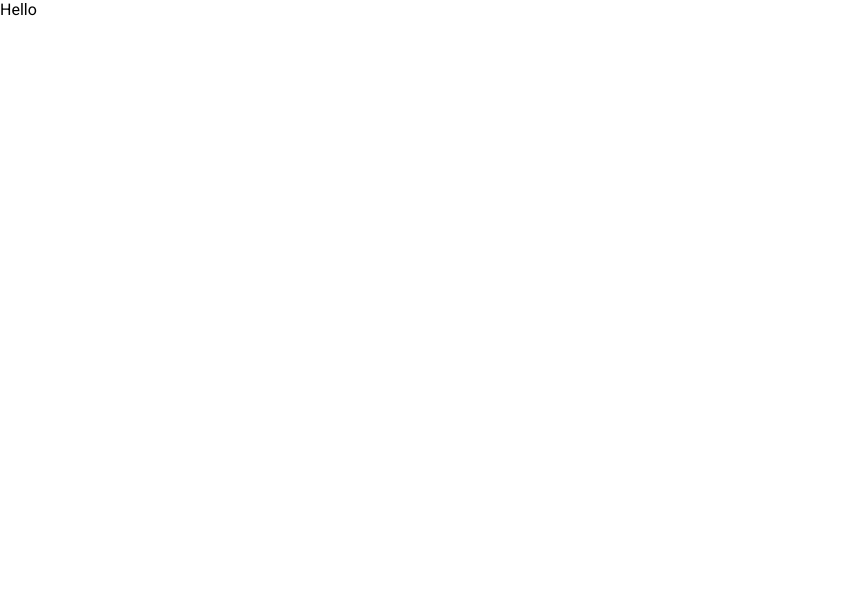
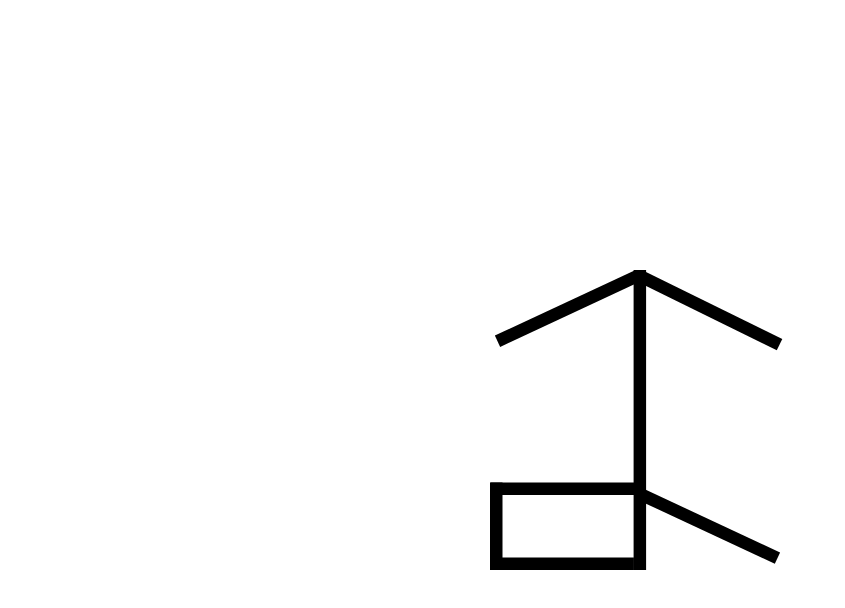
Before and after one commit to MatijaNovosel/cistercian-game, a Vue app: page / in a window 1280 px wide. Shown: the top 608 px of the page, without its empty margins (0-845 px from the left). Built offline with nearby package versions, Linux system fonts and the light colour scheme.

Commit message:
Displaying segments

```diff
--- a/src/App.vue
+++ b/src/App.vue
@@ -1,26 +1,23 @@
 <template>
-  <div>Hello</div>
+  <main>
+    <characters width="300" height="300" :number="9433" />
+  </main>
 </template>
 
 <script setup lang="ts">
-//
+import characters from "./components/characters.vue";
 </script>
 
 <style scoped>
-.bottom-right {
-  position: fixed;
-  bottom: 25px;
-  right: 25px;
-  display: flex;
-  gap: 10px;
+.character {
+  position: absolute;
 }
 
-.result {
-  position: absolute;
-  font-size: 64px;
-  font-weight: bold;
-  color: white;
-  top: 25px;
-  left: 25px;
+main {
+  padding: 20px;
+  display: flex;
+  justify-content: center;
+  align-items: center;
+  height: 100%;
 }
 </style>
--- /dev/null
+++ b/src/components/characters.vue
@@ -0,0 +1,401 @@
+<template>
+  <svg
+    id="eG4Patds6LK1"
+    xmlns="http://www.w3.org/2000/svg"
+    xmlns:xlink="http://www.w3.org/1999/xlink"
+    viewBox="0 0 300 300"
+    shape-rendering="geometricPrecision"
+    text-rendering="geometricPrecision"
+  >
+    <!-- Up left diagonal 2 -->
+    <rect
+      v-if="layout.uld2 === 1"
+      width="10.6968"
+      height="262.271"
+      rx="0"
+      ry="0"
+      transform="matrix(-.51543 1.04876-.531185-.261061 152.97663 67.091148)"
+      stroke-width="0"
+    />
+    <!-- Up right diagonal 2 -->
+    <rect
+      v-if="layout.urd2 === 1"
+      width="10.6968"
+      height="262.271"
+      rx="0"
+      ry="0"
+      transform="matrix(.493859 1.05908-.536416 0.250135 290.335686 1.377558)"
+      stroke-width="0"
+    />
+    <!-- Down right diagonal 2 -->
+    <rect
+      v-if="layout.drd2 === 1"
+      width="10.6968"
+      height="262.271"
+      rx="0"
+      ry="0"
+      transform="matrix(.493859-1.05908 0.536416 0.250135 144.135783 228.14682)"
+      stroke-width="0"
+    />
+    <!-- Down left diagonal 2 -->
+    <rect
+      v-if="layout.dld2 === 1"
+      width="10.6968"
+      height="262.271"
+      rx="0"
+      ry="0"
+      transform="matrix(.493859 1.05908-.536416 0.250135 145.551 216.818016)"
+      stroke-width="0"
+    />
+    <!-- Middle (m) -->
+    <rect
+      width="10.6968"
+      height="262.271"
+      rx="0"
+      ry="0"
+      transform="matrix(1.16857 0 0 1.14385 143.599 0)"
+      stroke-width="0"
+    />
+    <!-- Down right diagonal (drd) -->
+    <rect
+      v-show="layout.drd1 === 1"
+      width="10.6968"
+      height="262.271"
+      rx="0"
+      ry="0"
+      transform="matrix(.493859 1.05908-.536416 0.250135 287.579 218.012)"
+      stroke-width="0"
+    />
+    <!-- Down left diagonal (dld) -->
+    <rect
+      v-show="layout.dld1 === 1"
+      width="10.6968"
+      height="262.271"
+      rx="0"
+      ry="0"
+      transform="matrix(.493859-1.05908 0.536416 0.250135 0.92329 228.397)"
+      stroke-width="0"
+    />
+    <!-- Up left diagonal (uld) -->
+    <rect
+      v-show="layout.uld1 === 1"
+      width="10.6968"
+      height="262.271"
+      rx="0"
+      ry="0"
+      transform="matrix(.493859 1.05908-.536416 0.250135 145.551 0)"
+      stroke-width="0"
+    />
+    <!-- Up right diagonal (urd) -->
+    <rect
+      v-show="layout.urd1 === 1"
+      width="10.6968"
+      height="262.271"
+      rx="0"
+      ry="0"
+      transform="matrix(-.51543 1.04876-.531185-.261061 292.291 69.0912)"
+      stroke-width="0"
+    />
+    <!-- Up top right (utr) -->
+    <rect
+      v-show="layout.utr === 1"
+      width="10.6968"
+      height="255.38"
+      rx="0"
+      ry="0"
+      transform="matrix(0 1.16857-.563865 0 300 0)"
+      stroke-width="0"
+    />
+    <!-- Up top left (utl) -->
+    <rect
+      v-show="layout.utl === 1"
+      width="10.6968"
+      height="255.38"
+      rx="0"
+      ry="0"
+      transform="matrix(0 1.16857-.563865 0 143.599 0)"
+      stroke-width="0"
+    />
+    <!-- Up left (ul) -->
+    <rect
+      v-show="layout.ul === 1"
+      width="10.6968"
+      height="255.38"
+      rx="0"
+      ry="0"
+      transform="matrix(-1.16857 0 0-.280852 12.099125 81.937213)"
+      stroke-width="0"
+    />
+    <!-- Up right (ur) -->
+    <rect
+      v-show="layout.ur === 1"
+      width="10.6968"
+      height="255.38"
+      rx="0"
+      ry="0"
+      transform="matrix(-1.16857 0 0-.280852 300.099 81.937213)"
+      stroke-width="0"
+    />
+    <!-- Down left (dl) -->
+    <rect
+      v-show="layout.dl === 1"
+      width="10.6968"
+      height="255.38"
+      rx="0"
+      ry="0"
+      transform="matrix(-1.16857 0 0-.319133 12.5 294)"
+      stroke-width="0"
+    />
+    <!-- Down right (dr) -->
+    <rect
+      v-show="layout.dr === 1"
+      width="10.6968"
+      height="255.38"
+      rx="0"
+      ry="0"
+      transform="matrix(-1.16857 0 0-.319133 300.099001 294.943964)"
+      stroke-width="0"
+    />
+    <!-- Down top right (dtr) -->
+    <rect
+      v-show="layout.dtr === 1"
+      width="10.6968"
+      height="255.38"
+      rx="0"
+      ry="0"
+      transform="matrix(0-1.16857 0.563865 0 156.099 225)"
+      stroke-width="0"
+    />
+    <!-- Up bottom right (ubr) -->
+    <rect
+      v-show="layout.ubr === 1"
+      width="10.6968"
+      height="255.38"
+      rx="0"
+      ry="0"
+      transform="matrix(0-1.16857 0.563865 0 156 82.25)"
+      stroke-width="0"
+    />
+    <!-- Up bottom left (ubl) -->
+    <rect
+      v-show="layout.ubl === 1"
+      width="10.6968"
+      height="255.38"
+      rx="0"
+      ry="0"
+      transform="matrix(0-1.16857 0.563865 0 5.84864 82.25)"
+      stroke-width="0"
+    />
+    <!-- Down top left (dtl) -->
+    <rect
+      v-show="layout.dtl === 1"
+      width="10.6968"
+      height="255.38"
+      rx="0"
+      ry="0"
+      transform="matrix(0-1.16857 0.563865 0 0.598639 225)"
+      stroke-width="0"
+    />
+    <!-- Down bottom left (dbl) -->
+    <rect
+      v-show="layout.dbl === 1"
+      width="10.6968"
+      height="255.38"
+      rx="0"
+      ry="0"
+      transform="matrix(0-1.16857 0.563865 0-.092051 300)"
+      stroke-width="0"
+    />
+    <!-- Down bottom right (dbr) -->
+    <rect
+      v-show="layout.dbr === 1"
+      width="10.6968"
+      height="255.38"
+      rx="0"
+      ry="0"
+      transform="matrix(0 1.16857-.563865 0 300.099 287.5)"
+      stroke-width="0"
+    />
+  </svg>
+</template>
+
+<script lang="ts" setup>
+import { ref, watch } from "vue";
+
+const props = defineProps<{
+  number: number;
+}>();
+
+const layout = ref({
+  // Up left
+  ubl: 0, // Up bottom left
+  ul: 0, // Up left
+  utl: 0, // Up top left
+  uld1: 0, // Up left diagonal 1,
+  uld2: 0, // Up left diagonal 2,
+  // Up right
+  ubr: 0, // Up bottom right
+  ur: 0, // Up right
+  utr: 0, // Up top right
+  urd1: 0, // Up right diagonal 1
+  urd2: 0, // Up right diagonal 2
+  // Down left
+  dbl: 0, // Down bottom left
+  dl: 0, // Down left
+  dtl: 0, // Down top left
+  dld1: 0, // Down left diagonal 1
+  dld2: 0, // Down left diagonal 2
+  // Down right
+  dbr: 0, // Down bottom right
+  dr: 0, // Down right
+  dtr: 0, // Down top right
+  drd1: 0, // Down right diagonal 1
+  drd2: 0 // Down right diagonal 2
+});
+
+const handleLayout = (n: number) => {
+  const padded = n.toString().padStart(4, "0");
+  const [ones, tens, hundreds, thousands] = padded
+    .split("")
+    .reverse()
+    .map((n) => +n);
+  switch (ones) {
+    case 1:
+      layout.value.utr = 1;
+      break;
+    case 2:
+      layout.value.ubr = 1;
+      break;
+    case 3:
+      layout.value.urd1 = 1;
+      break;
+    case 4:
+      layout.value.urd2 = 1;
+      break;
+    case 5:
+      layout.value.utr = 1;
+      layout.value.urd2 = 1;
+      break;
+    case 6:
+      layout.value.ur = 1;
+      break;
+    case 7:
+      layout.value.utr = 1;
+      layout.value.ur = 1;
+      break;
+    case 8:
+      layout.value.ubr = 1;
+      layout.value.ur = 1;
+      break;
+    case 9:
+      layout.value.utr = 1;
+      layout.value.ubr = 1;
+      layout.value.ur = 1;
+      break;
+  }
+  switch (tens) {
+    case 1:
+      layout.value.utl = 1;
+      break;
+    case 2:
+      layout.value.ubl = 1;
+      break;
+    case 3:
+      layout.value.uld1 = 1;
+      break;
+    case 4:
+      layout.value.uld2 = 1;
+      break;
+    case 5:
+      layout.value.utl = 1;
+      layout.value.uld2 = 1;
+      break;
+    case 6:
+      layout.value.ul = 1;
+      break;
+    case 7:
+      layout.value.utl = 1;
+      layout.value.ul = 1;
+      break;
+    case 8:
+      layout.value.ubl = 1;
+      layout.value.ul = 1;
+      break;
+    case 9:
+      layout.value.utl = 1;
+      layout.value.ubl = 1;
+      layout.value.ul = 1;
+      break;
+  }
+  switch (hundreds) {
+    case 1:
+      layout.value.dbr = 1;
+      break;
+    case 2:
+      layout.value.dtr = 1;
+      break;
+    case 3:
+      layout.value.drd1 = 1;
+      break;
+    case 4:
+      layout.value.drd2 = 1;
+      break;
+    case 5:
+      layout.value.dbr = 1;
+      layout.value.drd2 = 1;
+      break;
+    case 6:
+      layout.value.dr = 1;
+      break;
+    case 7:
+      layout.value.dbr = 1;
+      layout.value.dr = 1;
+      break;
+    case 8:
+      layout.value.dtr = 1;
+      layout.value.dr = 1;
+      break;
+    case 9:
+      layout.value.dtr = 1;
+      layout.value.dbr = 1;
+      layout.value.dr = 1;
+      break;
+  }
+  switch (thousands) {
+    case 1:
+      layout.value.dbl = 1;
+      break;
+    case 2:
+      layout.value.dtl = 1;
+      break;
+    case 3:
+      layout.value.dld1 = 1;
+      break;
+    case 4:
+      layout.value.dld2 = 1;
+      break;
+    case 5:
+      layout.value.dbl = 1;
+      layout.value.dld2 = 1;
+      break;
+    case 6:
+      layout.value.dl = 1;
+      break;
+    case 7:
+      layout.value.dbl = 1;
+      layout.value.dl = 1;
+      break;
+    case 8:
+      layout.value.dtl = 1;
+      layout.value.dl = 1;
+      break;
+    case 9:
+      layout.value.dtl = 1;
+      layout.value.dbl = 1;
+      layout.value.dl = 1;
+      break;
+  }
+};
+
+watch(() => props.number, handleLayout, { immediate: true });
+</script>
--- a/src/style.css
+++ b/src/style.css
@@ -1,8 +1,17 @@
+html {
+  height: 100%;
+}
+
 body {
   margin: 0px;
   font-family: "Roboto";
+  height: 100%;
 }
 
 canvas {
   display: block;
 }
+
+#app {
+  height: 100%;
+}
```
Also changed, not shown: src/utils/constants.ts (added), 1 other file (tests, documents, lock files or other folders).
